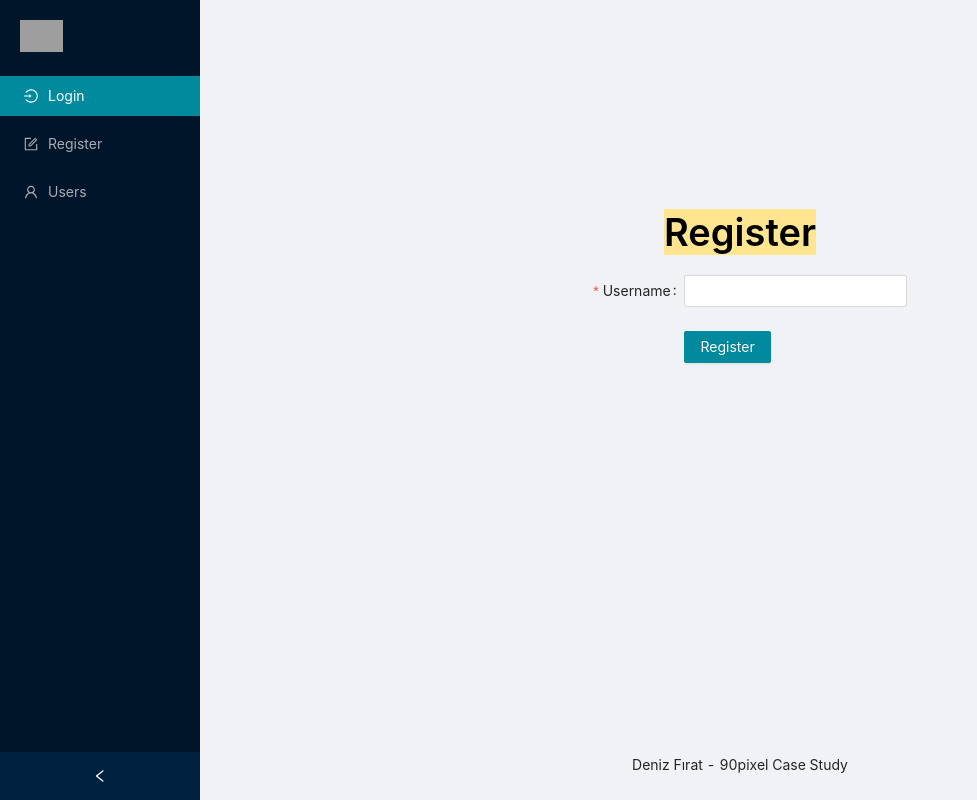
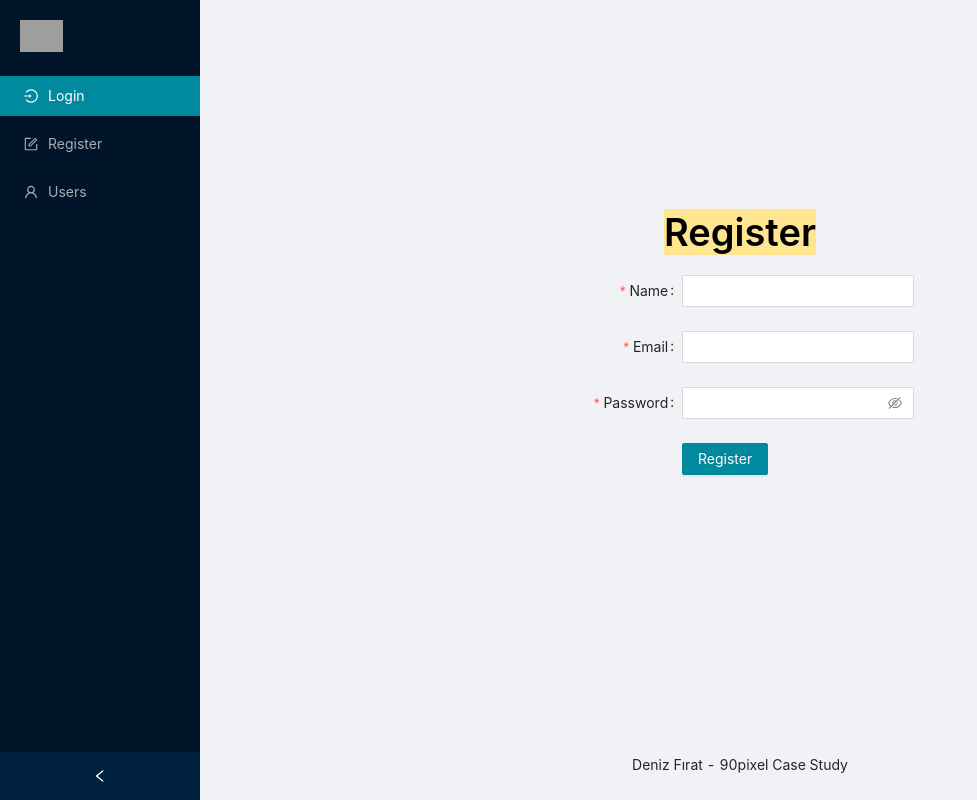
Before and after one commit to dnnzz/90pixel-case, a React (Create React App) app: page /register in a window 1280 px wide. Shown: the whole page, without its empty margins (0-977 px from the left). Built offline with nearby package versions, Linux system fonts and the light colour scheme; grey boxes are pictures that could not be loaded.

Commit message:
feat/register done && userContext created && feat/loginpage

```diff
--- a/src/components/LoginForm.js
+++ b/src/components/LoginForm.js
@@ -1,9 +1,14 @@
 import React from "react";
 import { Form, Input, Button , Typography  } from "antd";
+import { UserContext } from '../context/UserContext';
 const {Title} = Typography;
+
 export default function LoginForm() {
+    const [form] = Form.useForm();
+    const {login} = React.useContext(UserContext);
     const onFinish = (values) => {
-        console.log('Success:', values);
+        login(values.email);
+        form.resetFields();
       };
 
       const onFinishFailed = (errorInfo) => {
@@ -13,6 +18,7 @@ export default function LoginForm() {
         <>
         <Title style={{textAlign:"center"}} mark={true}>Login</Title>
         <Form
+            form={form}
             name='login-form'
             labelCol={{
                 span: 8,
@@ -25,16 +31,28 @@ export default function LoginForm() {
             autoComplete='off'
         >
             <Form.Item
-                label='Username'
-                name='username'
+                label='Email'
+                name='email'
                 rules={[
                     {
                         required: true,
-                        message: "Please input your username!",
+                        message: "Please input your email!",
                     },
                 ]}
             >
                 <Input />
+            </Form.Item>
+            <Form.Item
+                label='Password'
+                name='password'
+                rules={[
+                    {
+                        required: true,
+                        message: "Please input your password!",
+                    },
+                ]}
+            >
+                <Input.Password />
             </Form.Item>
             <Form.Item
                 wrapperCol={{
--- a/src/components/RegisterForm.js
+++ b/src/components/RegisterForm.js
@@ -1,9 +1,12 @@
 import React from "react";
 import { Form, Input, Button , Typography } from "antd";
+import axios from 'axios';
 const {Title} = Typography;
 export default function RegisterForm() {
-    const onFinish = (values) => {
-        console.log('Success:', values);
+    const [form] = Form.useForm();
+    const onFinish = async (values) => {
+        await axios.post("https://61a6142d8395690017be902e.mockapi.io/api/users/",values);
+        form.resetFields();
       };
 
       const onFinishFailed = (errorInfo) => {
@@ -13,6 +16,7 @@ export default function RegisterForm() {
         <>
         <Title style={{textAlign:"center"}} mark={true}>Register</Title>
         <Form
+            form={form}
             name='register-form'
             labelCol={{
                 span: 8,
@@ -25,8 +29,8 @@ export default function RegisterForm() {
             autoComplete='off'
         >
             <Form.Item
-                label='Username'
-                name='username'
+                label='Name'
+                name='name'
                 rules={[
                     {
                         required: true,
@@ -35,6 +39,30 @@ export default function RegisterForm() {
                 ]}
             >
                 <Input />
+            </Form.Item>
+            <Form.Item
+                label='Email'
+                name='email'
+                rules={[
+                    {
+                        required: true,
+                        message: "Please input your email!",
+                    },
+                ]}
+            >
+                <Input />
+            </Form.Item>
+            <Form.Item
+                label='Password'
+                name='password'
+                rules={[
+                    {
+                        required: true,
+                        message: "Please input your password!",
+                    },
+                ]}
+            >
+                <Input.Password />
             </Form.Item>
             <Form.Item
                 wrapperCol={{
--- a/src/context/UserContext.js
+++ b/src/context/UserContext.js
@@ -0,0 +1,30 @@
+import { createContext , useState } from "react";
+import axios from 'axios';
+
+export const UserContext = createContext({ email: '', auth: false });
+
+export const UserProvider = ({ children }) => {
+  const [user, setUser] = useState({ email: '', auth: false});
+  const login = async (email) => {
+    const res = await axios.get(`https://61a6142d8395690017be902e.mockapi.io/api/users?email=${email}`);
+    if(res.data !== []){
+    setUser({
+      email: res.data[0].email,
+      auth: true,
+    })
+    }else{
+        return "bad request";
+    }
+  };
+  const logout = () => {
+    setUser((user) => ({
+      name: '',
+      auth: false,
+    }));
+  };
+    return (
+      <UserContext.Provider value={{ user, login, logout }}>
+        {children}
+      </UserContext.Provider>
+    );
+  }
--- a/src/index.js
+++ b/src/index.js
@@ -6,7 +6,9 @@ import RegisterForm from "./components/RegisterForm";
 import LoginForm from "./components/LoginForm";
 import { Routes , Route} from "react-router-dom";
 import UserList from "./components/UserList";
+import {UserProvider} from './context/UserContext';
 ReactDOM.render(
+    <UserProvider>
     <Router>
         <Routes>
             <Route path='/' element={<App />}>
@@ -15,6 +17,7 @@ ReactDOM.render(
               <Route path="userlist" element={<UserList />} />
             </Route>
         </Routes>
-    </Router>,
+    </Router>
+    </UserProvider>,
     document.getElementById("root")
 );
```
